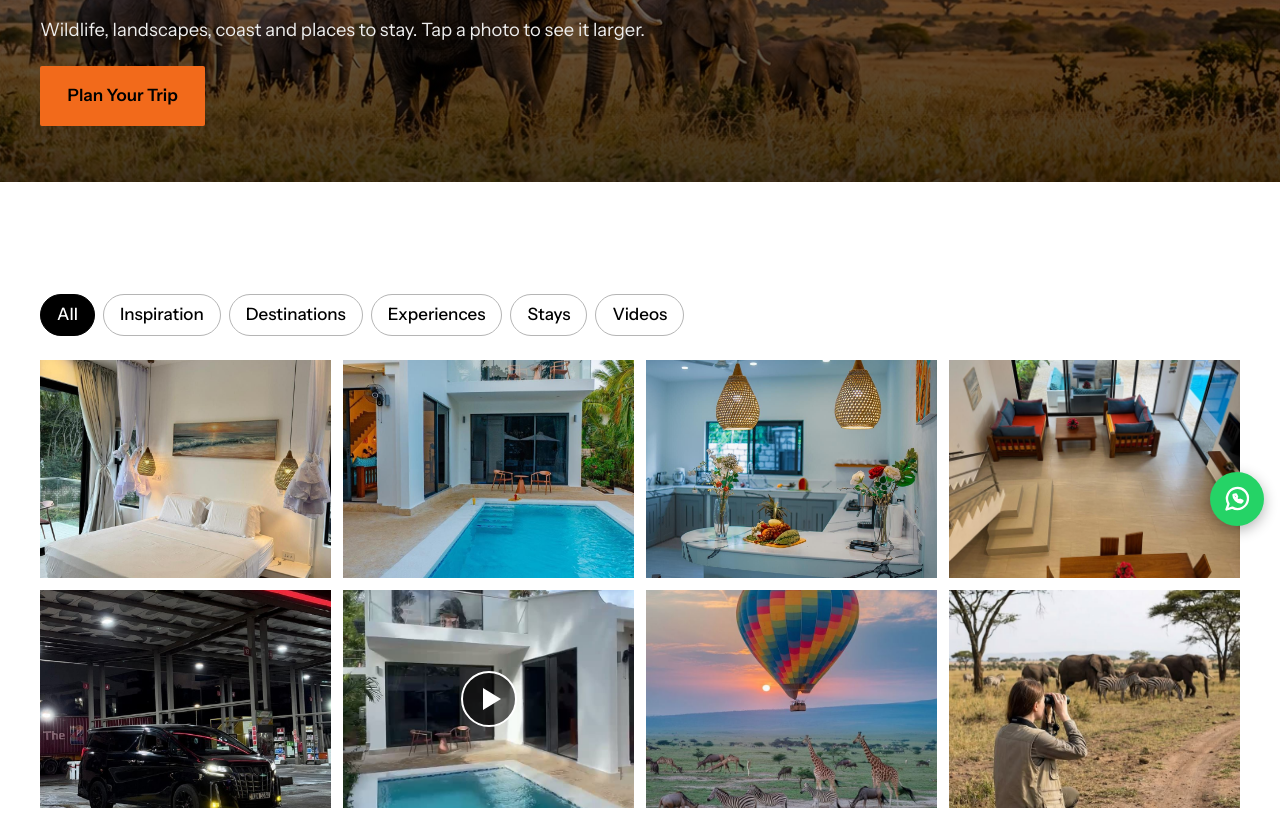
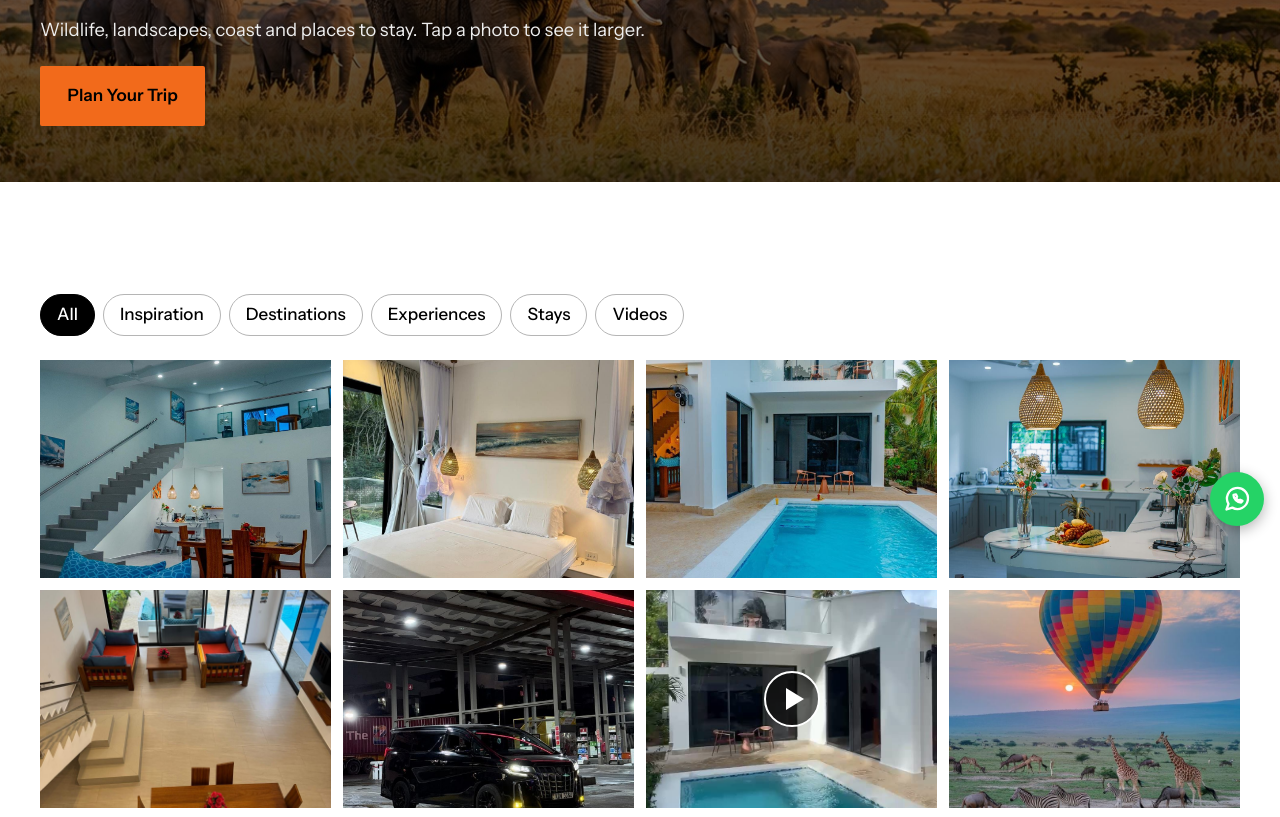
Before and after one commit to tommykilei/biophilic-universal, a plain HTML site: page gallery.html in a window 1280 px wide. Shown: the part 258-1075 px from the top of the page. Drawn offline with Linux system fonts and the light colour scheme.

Commit message:
updated gallery

```diff
--- a/gallery.html
+++ b/gallery.html
@@ -58,6 +58,7 @@
           YOUTUBE VIDEO (use the ID from the video link, the part after v= ):
           <button class="g-item" type="button" data-type="youtube" data-id="VIDEO_ID" data-cat="experiences"><img src="assets/images/my-video-thumb.jpg" alt="Describe the video" loading="lazy" decoding="async"></button>
         -->
+        <button class="g-item" type="button" data-cat="inspiration" data-full="assets/images/airbnb-2.jpg"><img src="assets/images/airbnb-2.jpg" alt="Describe the photo in a few words" loading="lazy" decoding="async"></button>
         <button class="g-item" type="button" data-cat="inspiration" data-full="assets/images/gallery-5.jpg"><img src="assets/images/gallery-5.jpg" alt="Describe the photo in a few words" loading="lazy" decoding="async"></button>
         <button class="g-item" type="button" data-cat="inspiration" data-full="assets/images/gallery-6.jpg"><img src="assets/images/gallery-6.jpg" alt="Describe the photo in a few words" loading="lazy" decoding="async"></button>
         <button class="g-item" type="button" data-cat="inspiration" data-full="assets/images/gallery-7.jpg"><img src="assets/images/gallery-7.jpg" alt="Describe the photo in a few words" loading="lazy" decoding="async"></button>
```
